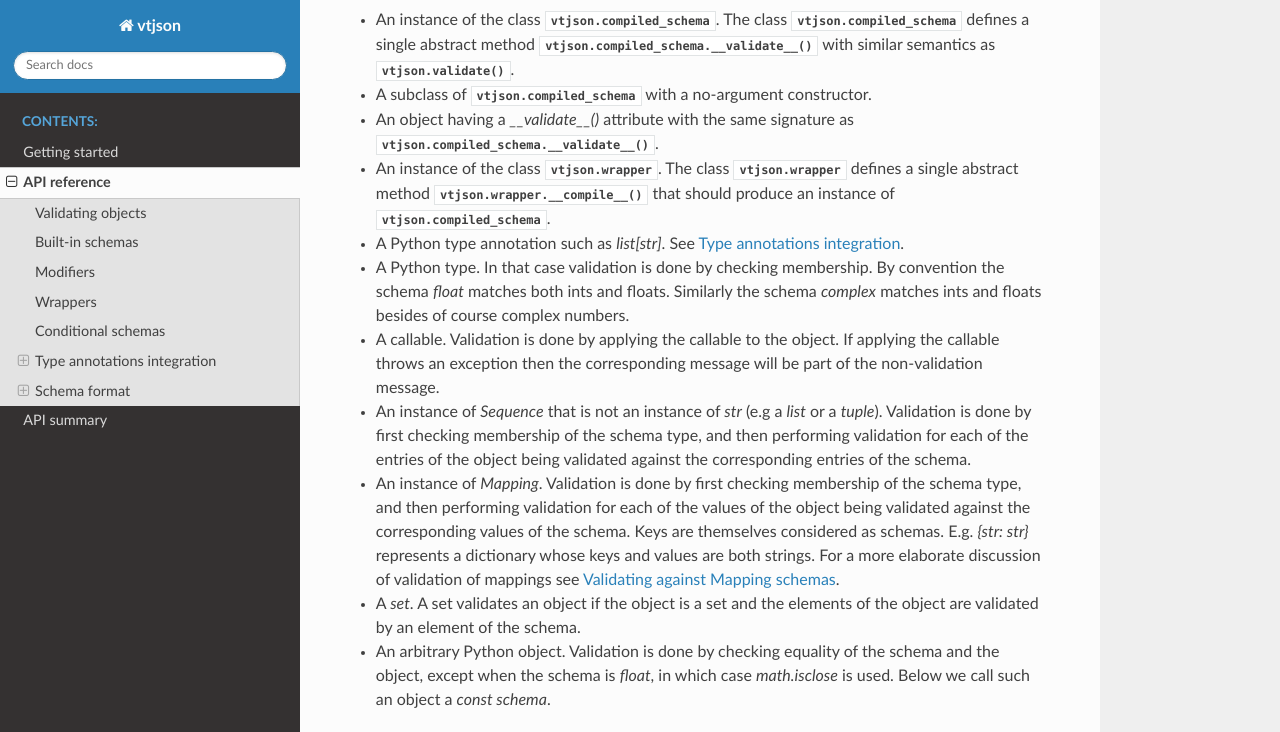
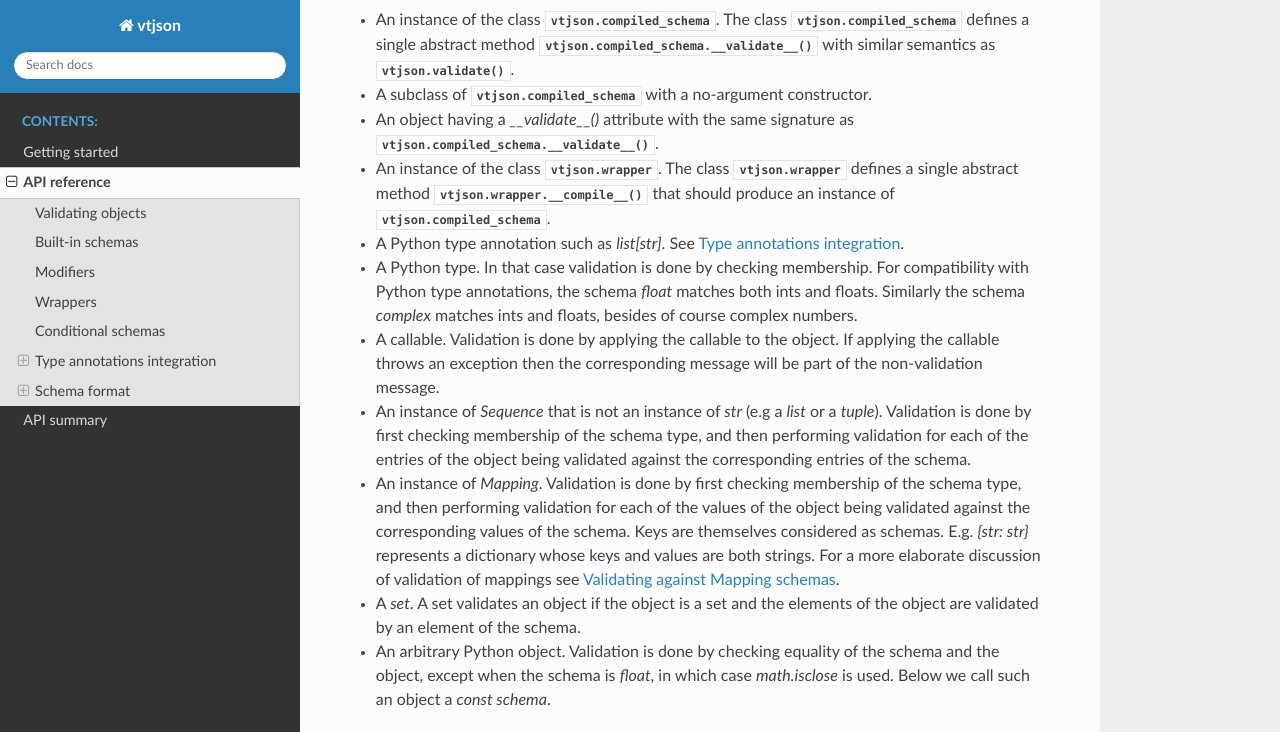
Before and after one commit to vdbergh/vtjson, a Sphinx documentation site: the page built from docs/source/usage.rst, in a window 1280 px wide and 900 px high, scrolled down 8495 px, cut to the strip 0-732 px from the top of the window. Built offline with Sphinx 7.4.7 and the Read the Docs theme 3.1.0, drawn with Linux system fonts in a browser that asks for light colours.

Commit message:
Docs refinement.

```diff
--- a/docs/source/usage.rst
+++ b/docs/source/usage.rst
@@ -285,7 +285,7 @@ A schema can be, in order of precedence:
 
 * A Python type annotation such as `list[str]`. See :ref:`type_annotations`.
 
-* A Python type. In that case validation is done by checking membership. By convention the schema `float` matches both ints and floats. Similarly the schema `complex` matches ints and floats besides of course complex numbers.
+* A Python type. In that case validation is done by checking membership. For compatibility with Python type annotations, the schema `float` matches both ints and floats. Similarly the schema `complex` matches ints and floats, besides of course complex numbers.
 
 * A callable. Validation is done by applying the callable to the object. If applying the callable throws an exception then the corresponding message will be part of the non-validation message.
 
--- a/vtjson.py
+++ b/vtjson.py
@@ -395,7 +395,7 @@ K = TypeVar("K")
 class optional_key(Generic[K]):
     """
     Make a key in a Mapping schema optional. In the common case that the key
-      is a string, the same effect can be achieved by appending `?`.
+    is a string, the same effect can be achieved by appending `?`.
     """
 
     key: K
```
